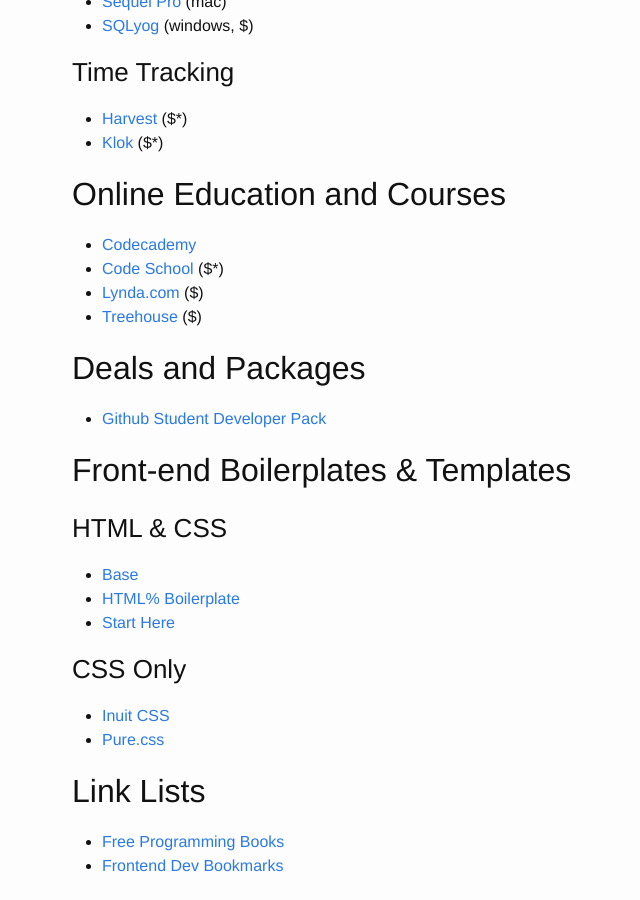
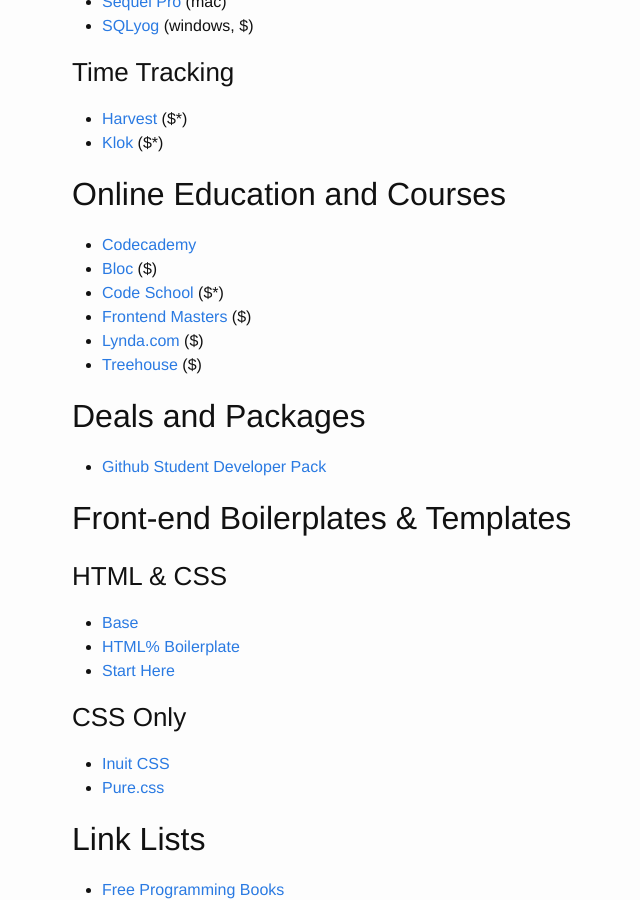
Before and after one commit to programmicon/fredsbackpack, a Jekyll site: the page built from resources.md, in a window 1280 px wide and 900 px high, scrolled down 1625 px. Shown: the whole window, without its empty margins (198-838 px from the left). Built offline with Jekyll 4.4.1, drawn with Linux system fonts in a browser that asks for light colours.

Commit message:
Adding bloc and frontend masters to resources

```diff
--- a/resources.md
+++ b/resources.md
@@ -72,7 +72,9 @@
 ## Online Education and Courses
 
 - [Codecademy](http://www.codecademy.com/)
+- [Bloc](https://www.bloc.io/frontend-development-bootcamp) ($)
 - [Code School](https://www.codeschool.com/) ($*)
+- [Frontend Masters](https://frontendmasters.com/) ($)
 - [Lynda.com](http://www.lynda.com/) ($)
 - [Treehouse](http://teamtreehouse.com/) ($)
 
```
